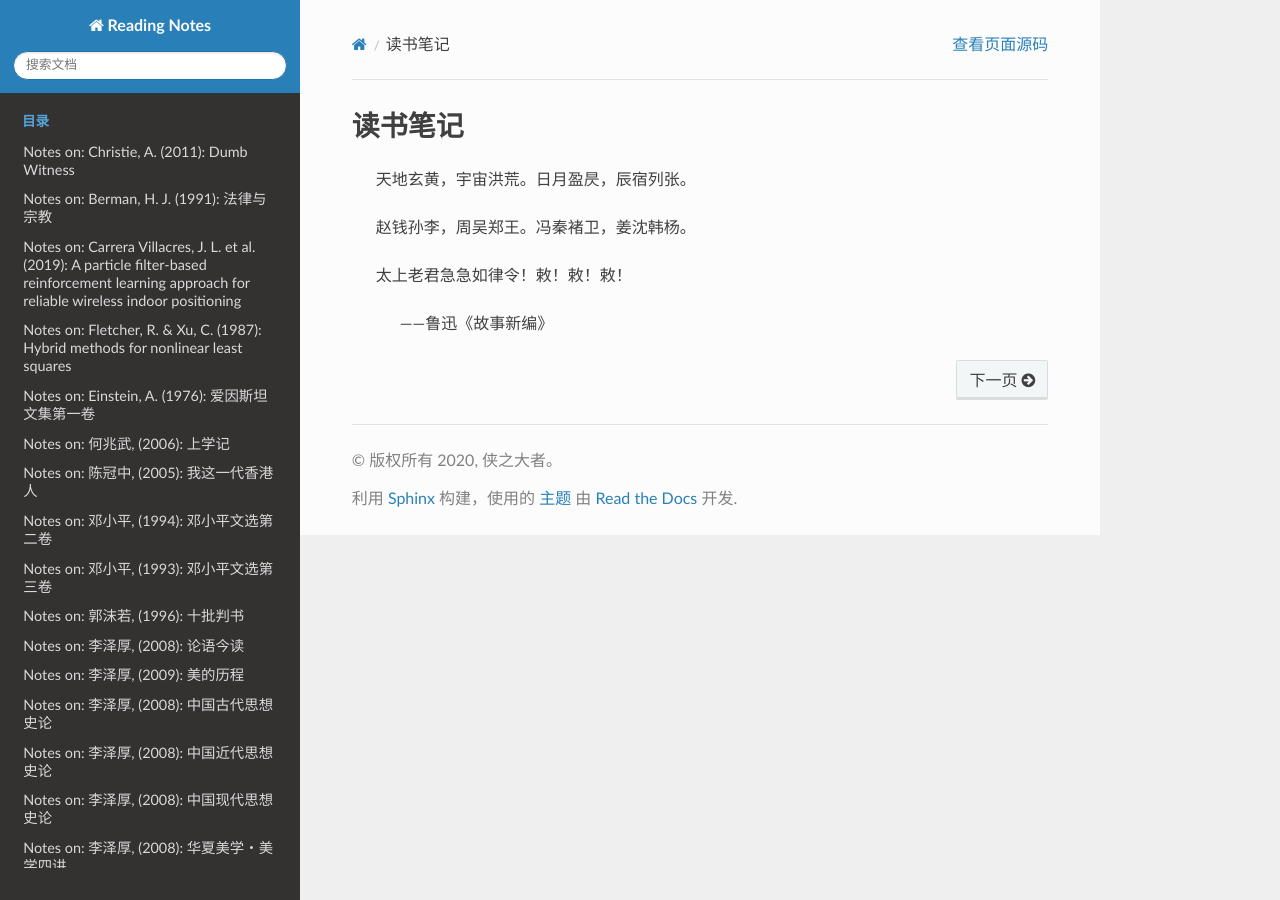
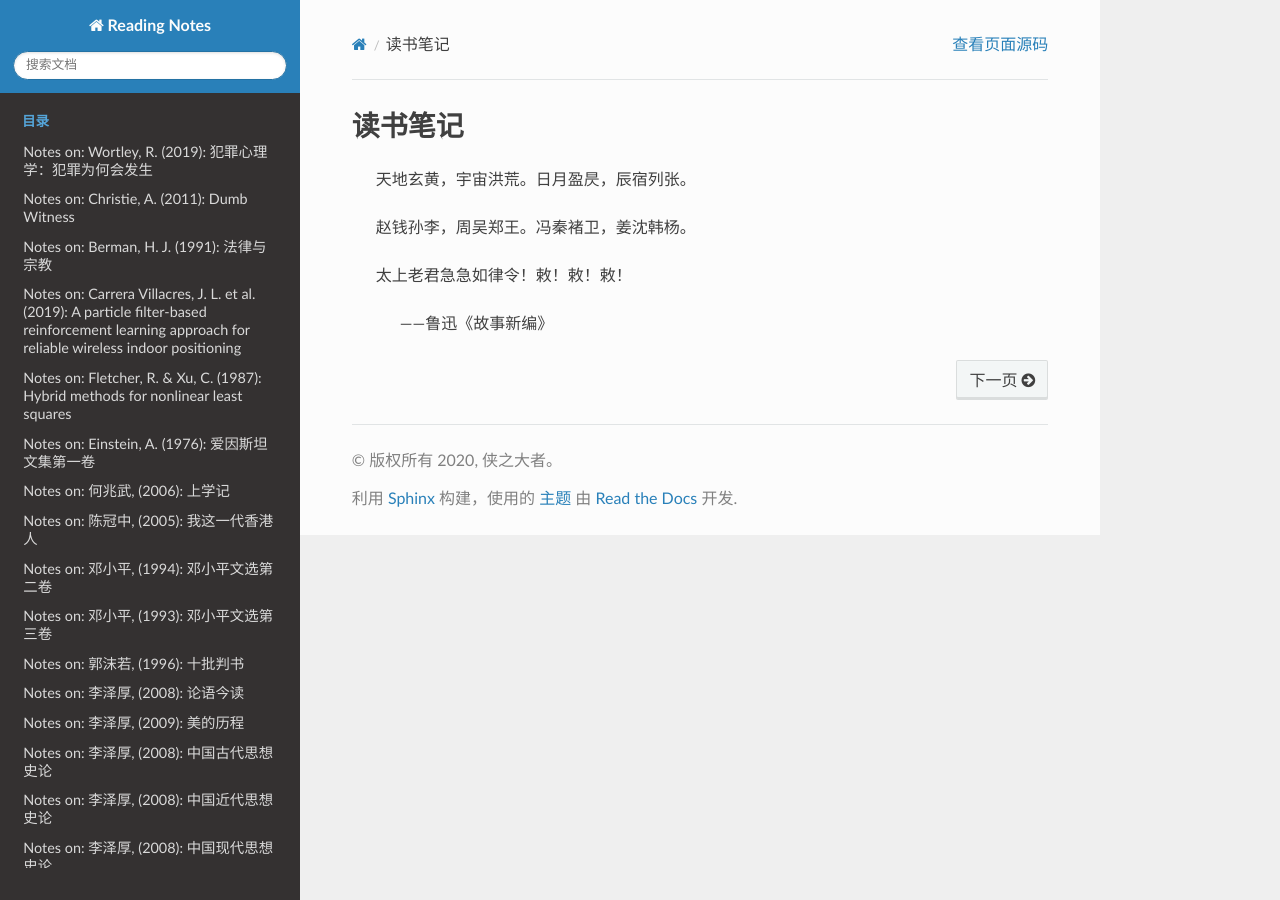
Before and after one commit to ufengger/bibtex-all, a Sphinx documentation site: the page built from docs/index.rst, in a window 1280 px wide. Built offline with Sphinx 7.4.7 and the Read the Docs theme 2.0.0, drawn with Linux system fonts in a browser that asks for light colours.

Commit message:
add notes

```diff
--- a/docs/index.rst
+++ b/docs/index.rst
@@ -19,6 +19,7 @@
    :hidden:
    :caption: 目录
 
+   Wortley_犯罪心理学_2019.rst
    Christie_dumb_witness_2011.rst
    Berman_法律与宗教_1991.rst
    Vil_indoor_2019.rst
```
